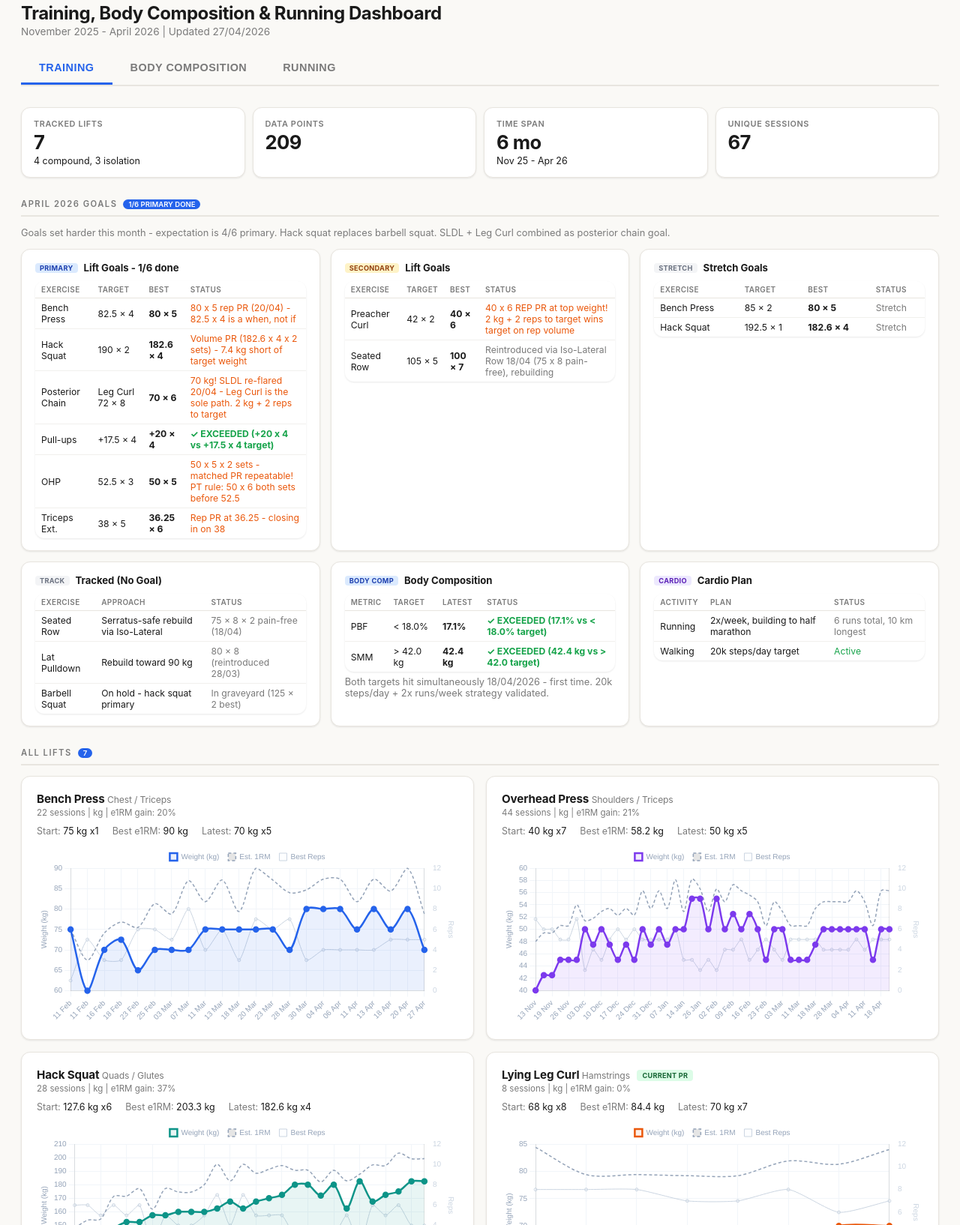
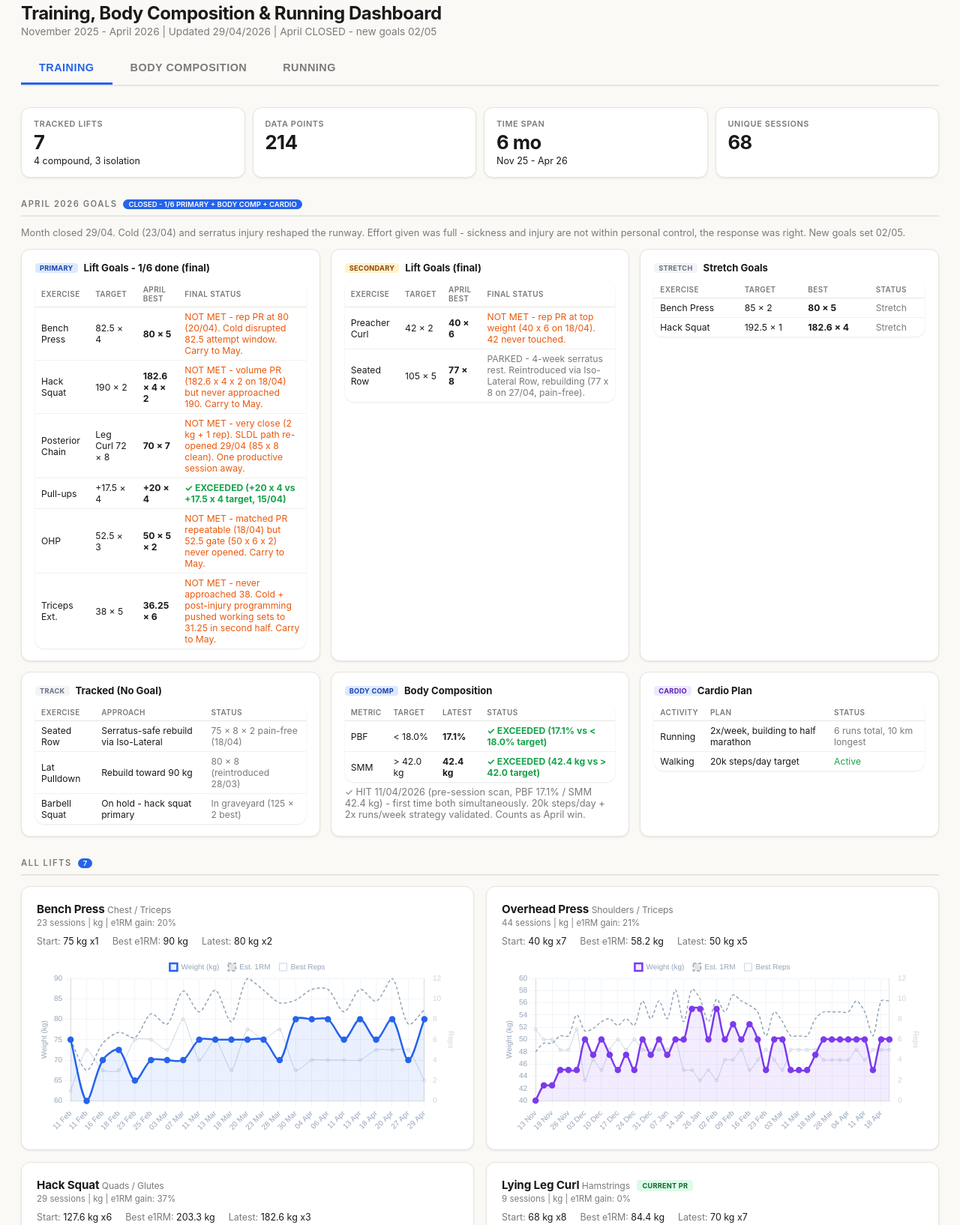
Before and after one commit to sldl145/training-dashboard, a plain HTML site: page index.html in a window 1280 px wide. Shown: the part 25-1659 px from the top of the page at 75% size. Drawn offline with nearby package versions, Linux system fonts and the light colour scheme.

Commit message:
Deploy 2026-04-29 18:50

```diff
--- a/index.html
+++ b/index.html
@@ -689,7 +689,7 @@
 <body>
 
 <h1>Training, Body Composition & Running Dashboard</h1>
-<p class="subtitle">November 2025 - April 2026 | Updated 27/04/2026</p>
+<p class="subtitle">November 2025 - April 2026 | Updated 29/04/2026 | April CLOSED - new goals 02/05</p>
 
 <!-- Tab Navigation -->
 <div class="tab-nav">
@@ -918,6 +918,7 @@ const exercises = {
       { date: "2026-04-18", weight: 75, bestReps: 5, note: "75 x 5 then 75 x 2 after OHP. Saturday morning + post-OHP fatigue. Not a PR day - Monday is for bench PRs.", sets: [{"w":75,"r":5},{"w":75,"r":2}] },
       { date: "2026-04-20", weight: 80, bestReps: 5, note: "Monday PR day - 80 x 5 top set (rep PR at 80, prev best 4), 80 x 3, 75 x 6 back-off. April goal 82.5 x 5 is 2.5 kg away.", sets: [{"w":80,"r":5},{"w":80,"r":3},{"w":75,"r":6}] },
       { date: "2026-04-27", weight: 70, bestReps: 5, note: "First session post-cold (6 days off). 70 x 5 x 2 is INTENTIONAL DELOAD - banking energy for Wednesday's 82.5 attempt. Last bench 80 x 5 on 20/04. Not a data point against the 82.5 goal.", sets: [{"w":70,"r":5},{"w":70,"r":5}] },
+      { date: "2026-04-29", weight: 80, bestReps: 2, note: "Last session of April. 80 x 2 (no force, body still under cold recovery), then 75 x 4 x 2. 82.5 attempt did not land - PT call: normal post-illness, catch-up expected. April peak stands at 80 x 5 (20/04). April goal 82.5 x 4 NOT MET.", sets: [{"w":80,"r":2},{"w":75,"r":4},{"w":75,"r":4}] },
     ]
   },
   "Overhead Press": {
@@ -1000,6 +1001,7 @@ const exercises = {
       { date: "2026-04-11", weight: 175.1, bestReps: 6, note: "175.1 x 6 x 2 - new total weight PR at rep range per PT", sets: [{"w":175.1,"r":6},{"w":175.1,"r":6}] },
       { date: "2026-04-13", weight: 182.6, bestReps: 4, note: "182.6 x 4 REP PR at weight (prev 182.6 x 2). Lift to absolute failure - couldn't complete 2nd set even with 10-15 kg deload.", sets: [{"w":182.6,"r":4}] },
       { date: "2026-04-18", weight: 182.6, bestReps: 4, note: "182.6 x 4 x 2 sets - VOLUME PR. Repeated last session's 4-rep effort across 2 sets, no deload needed. Strength platform consolidated.", sets: [{"w":182.6,"r":4},{"w":182.6,"r":4}] },
+      { date: "2026-04-29", weight: 182.6, bestReps: 3, note: "182.6 x 3 then 172.6 x 4. Top set -1 rep vs 18/04 best (182.6 x 4 x 2). Cold context. April goal (190 x 2) NOT met. April peak stands at 182.6 x 4 x 2 (18/04).", sets: [{"w":182.6,"r":3},{"w":172.6,"r":4}] },
     ]
   },
   "Lying Leg Curl": {
@@ -1013,6 +1015,7 @@ const exercises = {
       { date: "2026-04-13", weight: 66, bestReps: 8, note: "66 x 8 - rep target matched at this weight. Next: 68 kg.", sets: [{"w":66,"r":8},{"w":66,"r":7}] },
       { date: "2026-04-15", weight: 70, bestReps: 6, note: "70 kg! Skipped 68, +4 kg jump. 72 x 8 goal = 2 kg + 2 reps away", sets: [{"w":70,"r":6},{"w":70,"r":6}] },
       { date: "2026-04-27", weight: 70, bestReps: 7, note: "70 x 7 - new working weight at +1 rep on 15/04 (70 x 6). Post-cold session, no leg deconditioning visible. 72 x 8 goal now 2 kg + 1 rep away - clearly within reach.", sets: [{"w":70,"r":7}] },
+      { date: "2026-04-29", weight: 70, bestReps: 7, note: "70 x 7 single set - held working weight from 27/04. Last session of April. April goal (72 x 8) NOT met but very close - 2 kg + 1 rep away, one productive session away.", sets: [{"w":70,"r":7}] },
     ]
   },
   "Weighted Pull-ups": {
@@ -1061,6 +1064,7 @@ const exercises = {
       { date: "2026-04-13", weight: 10, bestReps: 4, note: "Light volume, 2x4 at +10, BW x 7 finisher", sets: [{"w":10,"r":4},{"w":10,"r":4},{"w":0,"r":7}] },
       { date: "2026-04-15", weight: 20, bestReps: 4, note: "+20 x 4 APRIL GOAL EXCEEDED! Target was +17.5 x 4", sets: [{"w":20,"r":4},{"w":15,"r":4}] },
       { date: "2026-04-20", weight: 10, bestReps: 5, note: "+10 x 5 x 2 sets - consistent working volume, post-bench", sets: [{"w":10,"r":5},{"w":10,"r":5}] },
+      { date: "2026-04-29", weight: 0, bestReps: 6, note: "Bodyweight x 6 x 3 - DELIBERATE DELOAD to bank energy for Saturday +20 push. Not a regression. April goal already locked at +20 x 4 (15/04, EXCEEDED).", sets: [{"w":0,"r":6},{"w":0,"r":6},{"w":0,"r":6}] },
     ]
   },
   "Triceps Extension": {
@@ -1088,6 +1092,7 @@ const exercises = {
       { date: "2026-04-18", weight: 31.25, bestReps: 6, note: "31.25 x 6 single set - matched last session's top set, technique solid", sets: [{"w":31.25,"r":6}] },
       { date: "2026-04-20", weight: 31.25, bestReps: 6, note: "31.25 x 6 then x 5 - consistent top set, two working sets, solid progression from single-set sessions", sets: [{"w":31.25,"r":6},{"w":31.25,"r":5}] },
       { date: "2026-04-27", weight: 31.25, bestReps: 7, note: "31.25 x 7 single set - +1 rep on 20/04 (31.25 x 6). First session post-cold, working weight progressing.", sets: [{"w":31.25,"r":7}] },
+      { date: "2026-04-29", weight: 31.25, bestReps: 7, note: "31.25 x 7 x 2 sets - held weight, +1 set on 27/04. Last session of April. April goal (38 x 5) NOT met - never approached due to cold + post-injury programming.", sets: [{"w":31.25,"r":7},{"w":31.25,"r":7}] },
     ]
   },
   "Preacher Curl": {
@@ -1253,7 +1258,7 @@ const graveyard = {
     ]
   },
   "SLDL": {
-    muscle: "Hamstrings / Glutes", unit: "kg", type: "compound", reason: "Serratus anterior injury - 4 week rest, replaced by Lying Leg Curl", lastSession: "30/03/2026",
+    muscle: "Hamstrings / Glutes", unit: "kg", type: "compound", reason: "Serratus anterior injury - paused. Reintroduction now active under doctor's graduated low-load protocol (28/04 teleconference). 85 x 8 PAIN-FREE on 29/04 - same load that flared rib on 20/04. Healing trajectory positive.", lastSession: "29/04/2026",
     data: [
       { date: "2025-12-13", weight: 105, bestReps: 6, note: "New exercise", sets: [{"w":120,"r":3},{"w":110,"r":3}] },
       { date: "2025-12-15", weight: 125, bestReps: 5, note: "Weight PR", sets: [{"w":125,"r":5}] },
@@ -1278,13 +1283,14 @@ const graveyard = {
       { date: "2026-03-16", weight: 145, bestReps: 5, note: "145 kg NEW WEIGHT!", sets: [{"w":140,"r":6},{"w":145,"r":5}] },
       { date: "2026-03-30", weight: 105, bestReps: 8, note: "Serratus test with PT, light weights", sets: [{"w":105,"r":8},{"w":85,"r":8}] },
       { date: "2026-04-20", weight: 85, bestReps: 5, note: "SLDL re-test too early - 55 x 8 warm-up clean, 85 x 5 flared rib cage pain on set 2 (SAME location as original serratus injury). NOT a lumbar issue. Iso-lateral row path is not predictive of SLDL readiness. SLDL remains paused indefinitely.", sets: [{"w":55,"r":8},{"w":85,"r":5}] },
+      { date: "2026-04-29", weight: 85, bestReps: 8, note: "85 x 8 PAIN-FREE under doctor's graduated low-load protocol (28/04 teleconference). SAME weight that flared rib on 20/04 - now tolerated for 3 more reps with zero rib signal. Major positive signal: serratus healing trajectory turned a corner. SLDL reintroduction protocol now active.", sets: [{"w":55,"r":8},{"w":85,"r":8}] },
     ]
   },
 };
 
 // ========== HELPERS ==========
-const TODAY = "2026-04-27";
-const SEVEN_DAYS_AGO = "2026-04-20";
+const TODAY = "2026-04-29";
+const SEVEN_DAYS_AGO = "2026-04-22";
 
 function formatDate(d) {
   const dt = new Date(d);
@@ -1308,7 +1314,7 @@ function firstDate(ex) {
 function isNew(ex) {
   // "New" = first data point is within 4 weeks AND at least 2 points in last 7 days
   const first = new Date(firstDate(ex));
-  const fourWeeksAgo = new Date("2026-03-30");
+  const fourWeeksAgo = new Date("2026-04-01");
   const recentPoints = ex.data.filter(d => d.date >= SEVEN_DAYS_AGO).length;
   return first >= fourWeeksAgo && recentPoints >= 2;
 }
@@ -1624,32 +1630,32 @@ function renderTables() {
 function renderGoals() {
   const container = document.getElementById('goals');
   container.innerHTML = `
-    <div class="section-label">April 2026 Goals <span class="count">1/6 primary done</span></div>
-    <div style="font-size:0.8em;color:var(--muted);margin-bottom:14px;">Goals set harder this month - expectation is 4/6 primary. Hack squat replaces barbell squat. SLDL + Leg Curl combined as posterior chain goal.</div>
+    <div class="section-label">April 2026 Goals <span class="count">CLOSED - 1/6 primary + body comp + cardio</span></div>
+    <div style="font-size:0.8em;color:var(--muted);margin-bottom:14px;">Month closed 29/04. Cold (23/04) and serratus injury reshaped the runway. Effort given was full - sickness and injury are not within personal control, the response was right. New goals set 02/05.</div>
     <div class="goals-grid">
 
       <div class="goal-card">
-        <h3><span class="goal-tag goal-tag-primary">PRIMARY</span> Lift Goals - 1/6 done</h3>
+        <h3><span class="goal-tag goal-tag-primary">PRIMARY</span> Lift Goals - 1/6 done (final)</h3>
         <table>
-          <thead><tr><th>Exercise</th><th>Target</th><th>Best</th><th>Status</th></tr></thead>
+          <thead><tr><th>Exercise</th><th>Target</th><th>April Best</th><th>Final Status</th></tr></thead>
           <tbody>
-            <tr><td>Bench Press</td><td>82.5 &times; 4</td><td style="font-weight:700;">80 &times; 5</td><td style="color:var(--orange);">80 x 5 rep PR (20/04) - 82.5 x 4 is a when, not if</td></tr>
-            <tr><td>Hack Squat</td><td>190 &times; 2</td><td style="font-weight:700;">182.6 &times; 4</td><td style="color:var(--orange);">Volume PR (182.6 x 4 x 2 sets) - 7.4 kg short of target weight</td></tr>
-            <tr><td>Posterior Chain</td><td>Leg Curl 72 &times; 8</td><td style="font-weight:700;">70 &times; 6</td><td style="color:var(--orange);">70 kg! SLDL re-flared 20/04 - Leg Curl is the sole path. 2 kg + 2 reps to target</td></tr>
-            <tr><td>Pull-ups</td><td>+17.5 &times; 4</td><td style="font-weight:700;">+20 &times; 4</td><td style="color:var(--green); font-weight:700;">&#10003; EXCEEDED (+20 x 4 vs +17.5 x 4 target)</td></tr>
-            <tr><td>OHP</td><td>52.5 &times; 3</td><td style="font-weight:700;">50 &times; 5</td><td style="color:var(--orange);">50 x 5 x 2 sets - matched PR repeatable! PT rule: 50 x 6 both sets before 52.5</td></tr>
-            <tr><td>Triceps Ext.</td><td>38 &times; 5</td><td style="font-weight:700;">36.25 &times; 6</td><td style="color:var(--orange);">Rep PR at 36.25 - closing in on 38</td></tr>
+            <tr><td>Bench Press</td><td>82.5 &times; 4</td><td style="font-weight:700;">80 &times; 5</td><td style="color:var(--orange);">NOT MET - rep PR at 80 (20/04). Cold disrupted 82.5 attempt window. Carry to May.</td></tr>
+            <tr><td>Hack Squat</td><td>190 &times; 2</td><td style="font-weight:700;">182.6 &times; 4 &times; 2</td><td style="color:var(--orange);">NOT MET - volume PR (182.6 x 4 x 2 on 18/04) but never approached 190. Carry to May.</td></tr>
+            <tr><td>Posterior Chain</td><td>Leg Curl 72 &times; 8</td><td style="font-weight:700;">70 &times; 7</td><td style="color:var(--orange);">NOT MET - very close (2 kg + 1 rep). SLDL path re-opened 29/04 (85 x 8 clean). One productive session away.</td></tr>
+            <tr><td>Pull-ups</td><td>+17.5 &times; 4</td><td style="font-weight:700;">+20 &times; 4</td><td style="color:var(--green); font-weight:700;">&#10003; EXCEEDED (+20 x 4 vs +17.5 x 4 target, 15/04)</td></tr>
+            <tr><td>OHP</td><td>52.5 &times; 3</td><td style="font-weight:700;">50 &times; 5 &times; 2</td><td style="color:var(--orange);">NOT MET - matched PR repeatable (18/04) but 52.5 gate (50 x 6 x 2) never opened. Carry to May.</td></tr>
+            <tr><td>Triceps Ext.</td><td>38 &times; 5</td><td style="font-weight:700;">36.25 &times; 6</td><td style="color:var(--orange);">NOT MET - never approached 38. Cold + post-injury programming pushed working sets to 31.25 in second half. Carry to May.</td></tr>
           </tbody>
         </table>
       </div>
 
       <div class="goal-card">
-        <h3><span class="goal-tag goal-tag-secondary">SECONDARY</span> Lift Goals</h3>
+        <h3><span class="goal-tag goal-tag-secondary">SECONDARY</span> Lift Goals (final)</h3>
         <table>
-          <thead><tr><th>Exercise</th><th>Target</th><th>Best</th><th>Status</th></tr></thead>
+          <thead><tr><th>Exercise</th><th>Target</th><th>April Best</th><th>Final Status</th></tr></thead>
           <tbody>
-            <tr><td>Preacher Curl</td><td>42 &times; 2</td><td style="font-weight:700;">40 &times; 6</td><td style="color:var(--orange);">40 x 6 REP PR at top weight! 2 kg + 2 reps to target wins target on rep volume</td></tr>
-            <tr><td>Seated Row</td><td>105 &times; 5</td><td style="font-weight:700;">100 &times; 7</td><td style="color:var(--muted);">Reintroduced via Iso-Lateral Row 18/04 (75 x 8 pain-free), rebuilding</td></tr>
+            <tr><td>Preacher Curl</td><td>42 &times; 2</td><td style="font-weight:700;">40 &times; 6</td><td style="color:var(--orange);">NOT MET - rep PR at top weight (40 x 6 on 18/04). 42 never touched.</td></tr>
+            <tr><td>Seated Row</td><td>105 &times; 5</td><td style="font-weight:700;">77 &times; 8</td><td style="color:var(--muted);">PARKED - 4-week serratus rest. Reintroduced via Iso-Lateral Row, rebuilding (77 x 8 on 27/04, pain-free).</td></tr>
           </tbody>
         </table>
       </div>
@@ -1686,7 +1692,7 @@ function renderGoals() {
             <tr><td>SMM</td><td>&gt; 42.0 kg</td><td style="font-weight:700;">42.4 kg</td><td style="color:var(--green); font-weight:700;">&#10003; EXCEEDED (42.4 kg vs &gt; 42.0 target)</td></tr>
           </tbody>
         </table>
-        <div style="font-size:0.8em;color:var(--muted);margin-top:6px;">Both targets hit simultaneously 18/04/2026 - first time. 20k steps/day + 2x runs/week strategy validated.</div>
+        <div style="font-size:0.8em;color:var(--muted);margin-top:6px;">&#10003; HIT 11/04/2026 (pre-session scan, PBF 17.1% / SMM 42.4 kg) - first time both simultaneously. 20k steps/day + 2x runs/week strategy validated. Counts as April win.</div>
       </div>
 
       <div class="goal-card">
@@ -1877,10 +1883,12 @@ const injuryLog = [
       { date: "18/04", note: "Iso-Lateral Row 75 x 8 x 2 PAIN-FREE both sets. No coughing pain, no sleep pain. Healing confirmed." },
       { date: "20/04", note: "SLDL re-provocation: 55 x 8 warm-up clean, 85 x 5 rib cage pain on set 2 - same location as original injury. Iso-lateral row path NOT predictive of SLDL readiness under hinge + spinal load. SLDL paused indefinitely. Watch 48h - escalate to physician if flare persists." },
       { date: "23/04", note: "Cold from 23/04, week of training cancelled (Thu + Sat sessions off). Forced rest week, no rib triggers." },
-      { date: "27/04", note: "Session #85 SLDL retest: 60 kg ok, 95 kg pain triggered immediately - SLDL load above ~60 kg still not tolerated. BUT recovery short-lasting on stopping (vs 48h+ after 20/04) - clear healing trajectory. SLDL not logged in Hevy. Iso-lateral row 77 x 8 clean. Decision: book GP appointment, prepare clinical diary as separate Notion page. Continue iso-lateral row pathway." }
+      { date: "27/04", note: "Session #85 SLDL retest: 60 kg ok, 95 kg pain triggered immediately - SLDL load above ~60 kg still not tolerated. BUT recovery short-lasting on stopping (vs 48h+ after 20/04) - clear healing trajectory. SLDL not logged in Hevy. Iso-lateral row 77 x 8 clean. Decision: book GP appointment, prepare clinical diary as separate Notion page. Continue iso-lateral row pathway." },
+      { date: "28/04", note: "Doctor teleconference: graduated low-load reintroduction is the recovery path. Avoiding load risks chronicity. Protocol set." },
+      { date: "29/04", note: "Session #86 SLDL under doctor's graduated-load protocol: 55 x 8 then 85 x 8 PAIN-FREE - same 85 kg that flared rib on 20/04 now tolerated for 3 more reps with zero rib signal. Major positive signal. Healing trajectory has objectively turned a corner. SLDL reintroduction protocol active." }
     ],
     recoveryDays: null,
-    lesson: "Same pattern as hamstring: 'I thought it was nothing' → kept testing → prolonged recovery. Stop poking injuries. Pain trigger is plate handling, not exercises."
+    lesson: "Stop poking injuries when fresh. Pain trigger is plate handling, not exercises under load. Once symptoms are quiet, graduated low-load reintroduction (per doctor) is the path back - not full rest indefinitely."
   }
 ];
 
```
